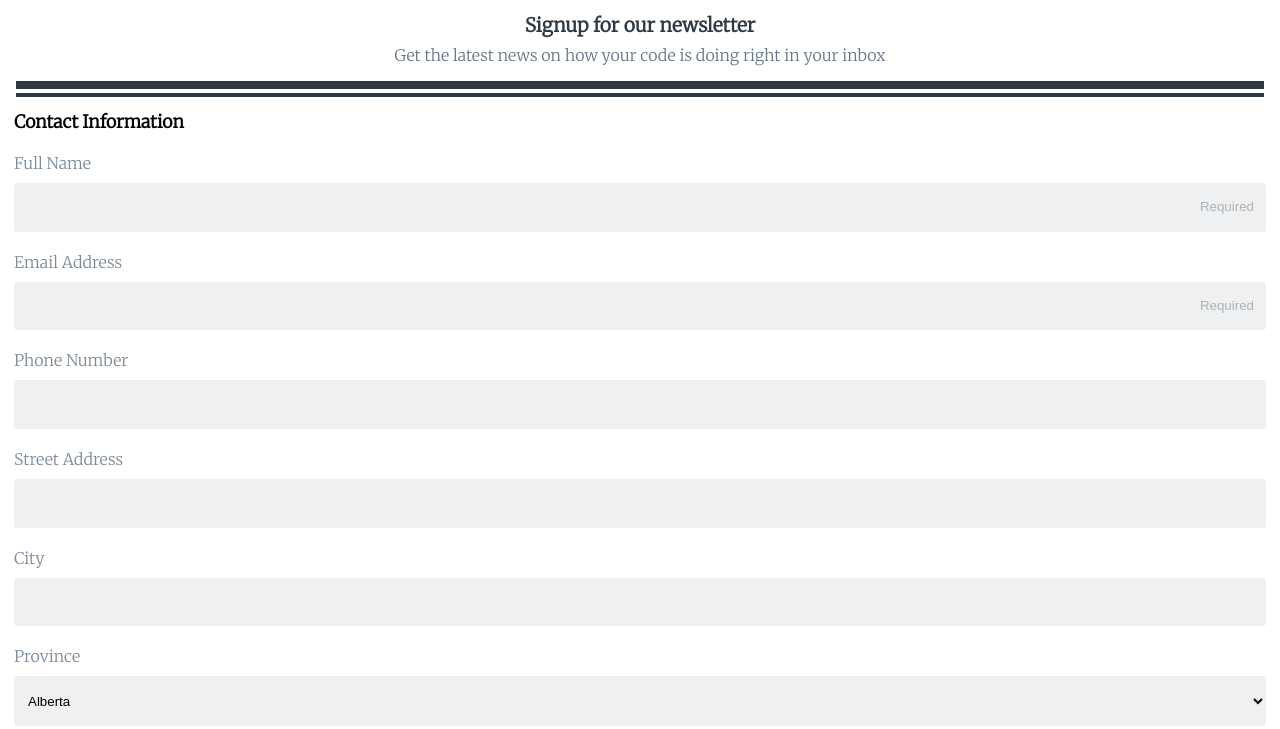
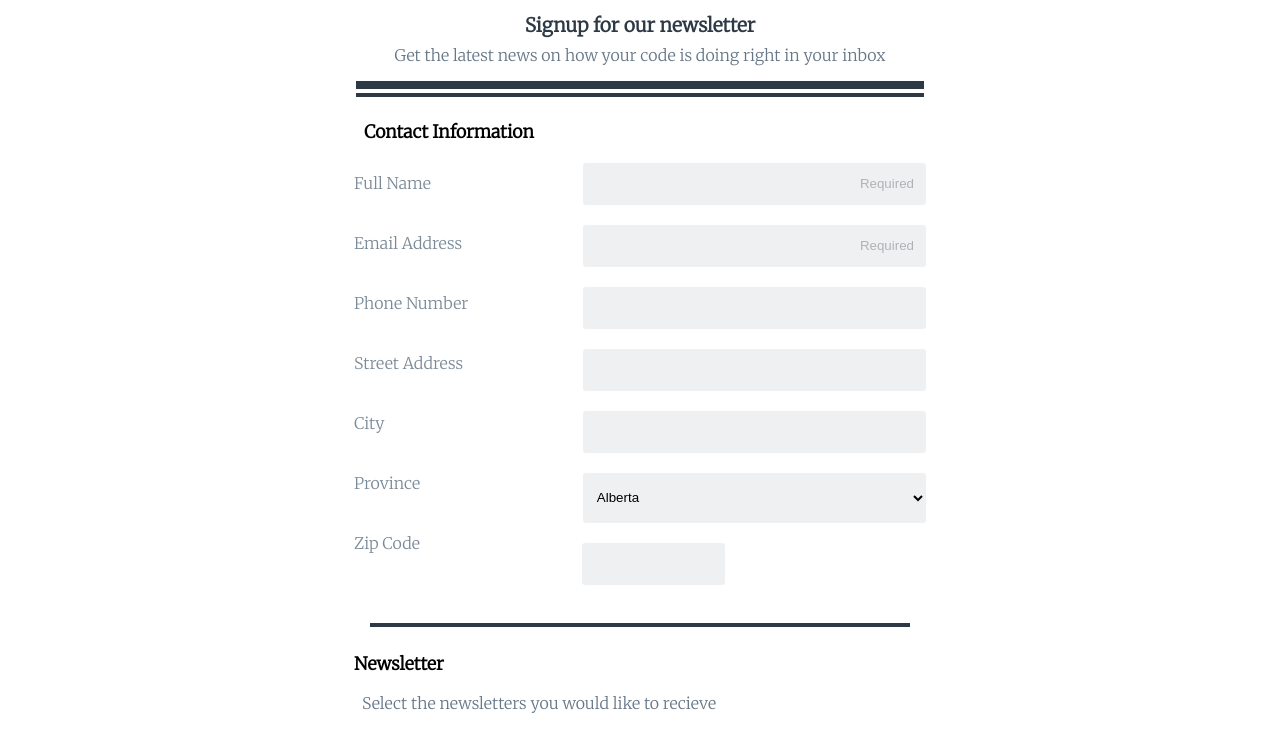
Before and after one commit to NextLevelPhreak/online_registration_v4, a plain HTML site: page index.html in a window 1280 px wide. Shown: the part 71-800 px from the top of the page. Drawn offline with Linux system fonts and the light colour scheme.

Commit message:
project 3
finished HTML and CSS and Media query

```diff
--- a/css/styles.css
+++ b/css/styles.css
@@ -56,9 +56,12 @@ input[type="text"]:focus {
   outline-style: solid;
   box-shadow: 0 0 0 2pt #46698b;
 }
+.contact-information {
+  margin: 10px;
+}
 .information {
   display: block;
-  margin-top: 20px;
+  margin-top: 10px;
   margin-bottom: 10px;
   color:#7b8a97;
 }
@@ -83,7 +86,7 @@ select:focus {
   outline-style: solid;
   box-shadow: 0 0 0 2pt #46698b;
 }
-.zip-code {
+#zip {
   width: 50%;
   margin-bottom: 20px;
 }
@@ -146,3 +149,36 @@ footer {
   color:#b0b5ba;
   margin-bottom: 100px;
 }
+@media screen and (min-width:768px)  {
+  .main-body {
+    max-width: 600px;
+    margin: auto;
+  }
+  .information {
+    display: flex;
+    width: 25%;
+    float: left;
+    margin-top:20px;
+    margin-bottom: 20px;
+  }
+  input[type="text"] {
+    line-height: 300%;
+    display: flex;
+    width: 60%;
+    float: right;
+    margin-top: 10px;
+    margin-bottom: 10px;
+  }
+  select {
+    display: flex;
+    width: 60%;
+    float: right;
+    margin-top: 10px;
+    margin-bottom: 10px;
+  }
+  #zip {
+    width: 25%;
+    float: left;
+    margin-left: 85px;
+  }
+}
--- a/index.html
+++ b/index.html
@@ -8,16 +8,18 @@
       <link rel="preconnect" href="https://fonts.gstatic.com">
       <link href="https://fonts.googleapis.com/css2?family=Merriweather:wght@300&display=swap" rel="stylesheet">
   </head>
-    <body>
+      <body>
       <header>
         <h1>THE CODE REVIEW</h1>
       </header>
+    <div class="main-body">
     <h2>Signup for our newsletter</h2>
     <div class="title-text">Get the latest news on how your code is doing right in your inbox</div>
     <hr class="hr1">
     <hr class="hr2">
     <form>
       <fieldset>
+        <div class="form-one">
         <section class="contact-information">Contact Information</section>
             <label class="information" for="name">Full Name</label>
             <input type="text" placeholder="Required" id="name" name="user_name">
@@ -47,6 +49,7 @@
             </select>
             <label class="information" for="zip">Zip Code</label>
             <input class="zip-code" type="text" id="zip" name="user_zip">
+          </div>
           </fieldset>
           </section>
           <hr class="hr3">
```
